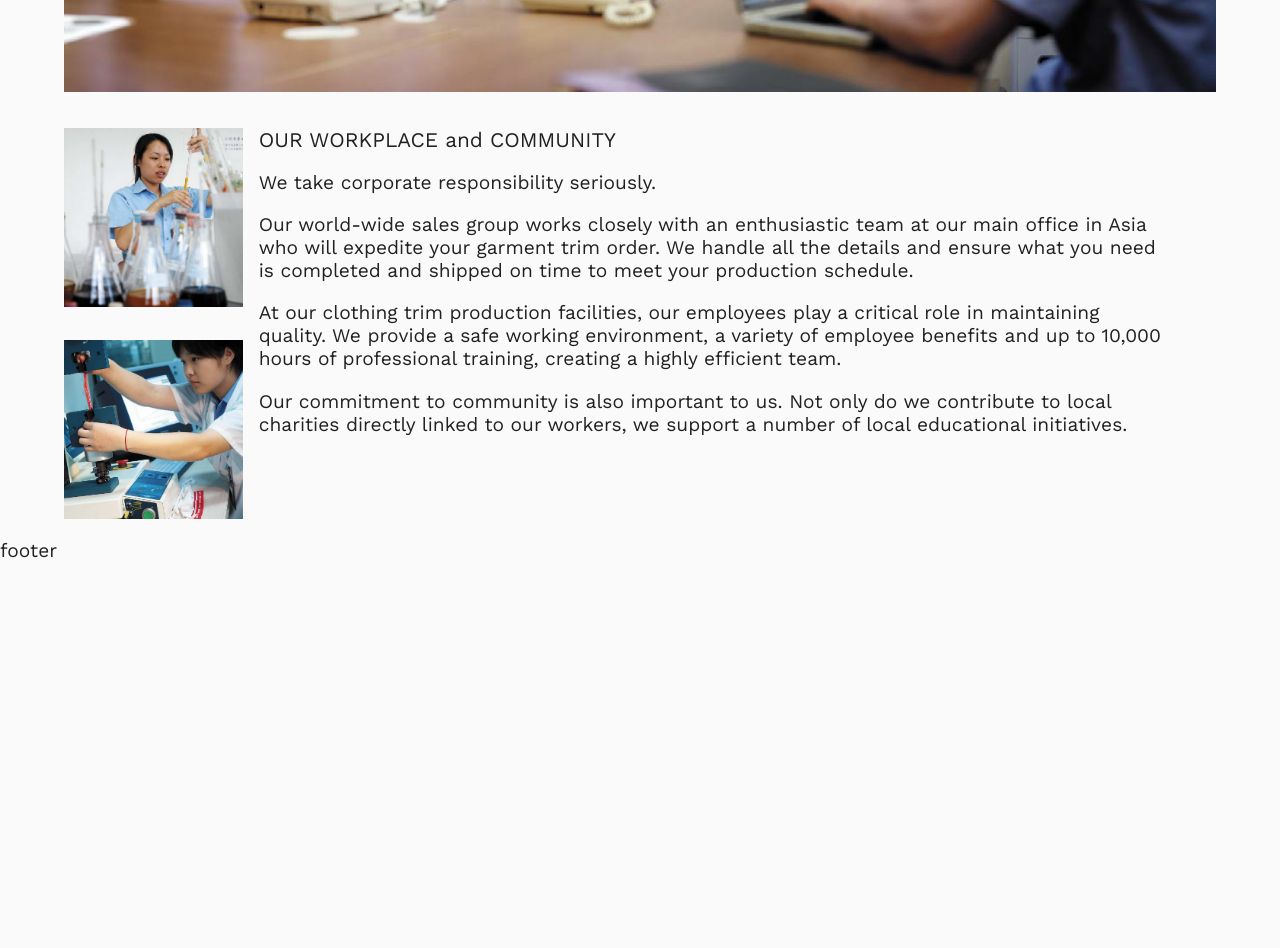
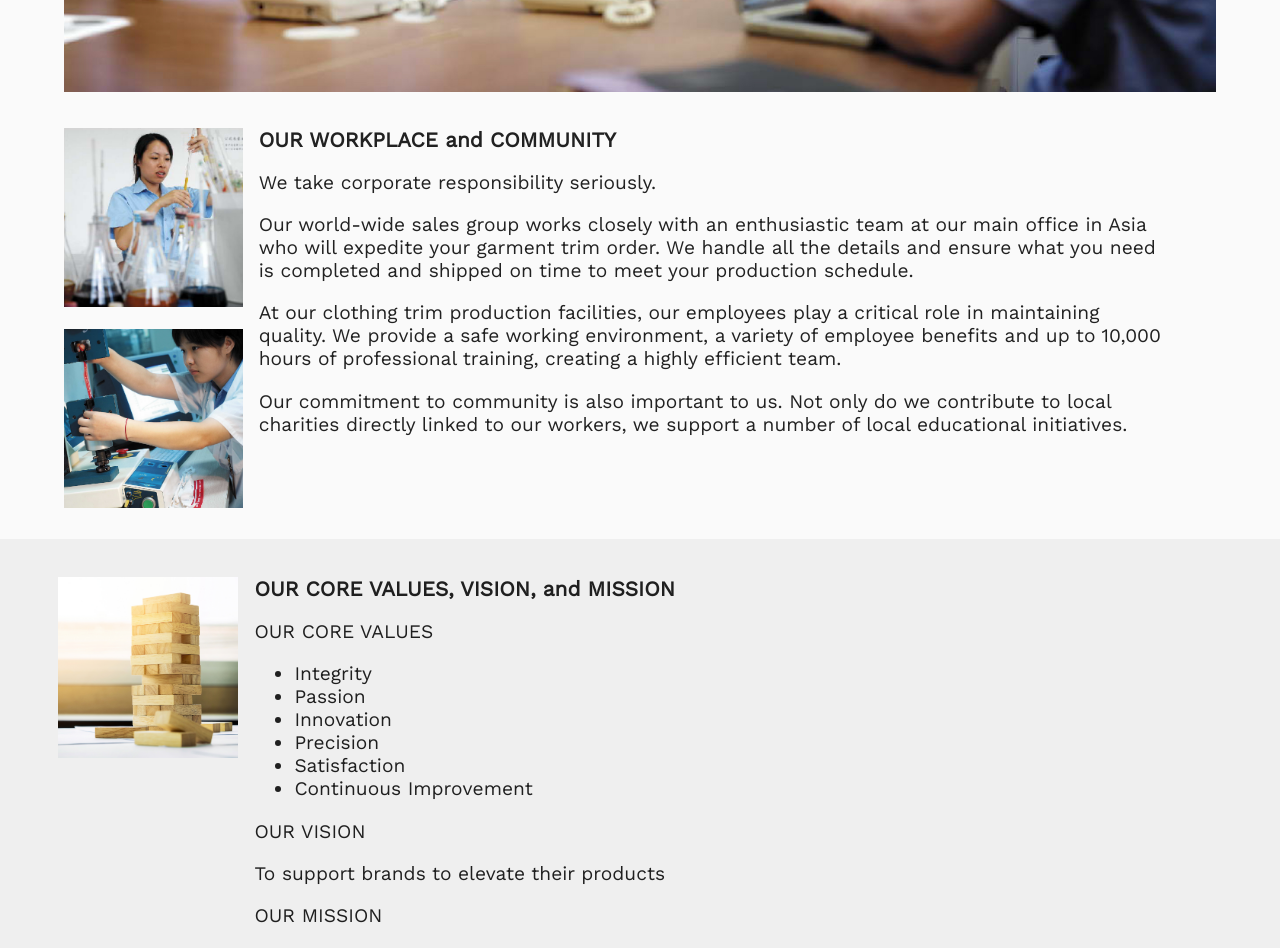
Before and after one commit to Annnnnieee/jml-apparel, a React (Create React App) app in the folder jml-apparel/: page /about-us in a window 1280 px wide. Shown: the part 420-1368 px from the top of the page. Before the commit the page ends 982 px from the top, so only its background shows below. Built offline with nearby package versions, Linux system fonts and the light colour scheme.

Commit message:
fixed margins, added styling to about us page

```diff
--- a/jml-apparel/src/About/About.js
+++ b/jml-apparel/src/About/About.js
@@ -22,14 +22,18 @@ const useStyles = makeStyles((theme) => ({
     introContainer: {
         maxWidth: "90%",
         margin: "auto",
-        marginBottom: "15px",
+        marginBottom: "2%",
+        [theme.breakpoints.down('sm')]: {
+            marginBottom: "2%",
+        },
     },
     introduction: {
         maxWidth: "95%",
-        marginBottom: "3%",
+        // marginBottom: "3%",
         [theme.breakpoints.down('sm')]: {
             maxWidth: "100%",
-            marginBottom: "7%",
+            // marginTop: "3%",
+            // marginBottom: "7%",
         },
     },
     itemContainer: {
@@ -38,16 +42,20 @@ const useStyles = makeStyles((theme) => ({
     },
     item: {
         background: "rgba(194, 194, 194, 0.2)",
-        padding: "3% 3% 3% 3%", // TODO fix this. 55 2 5
+        padding: "3% 4.5% 3% 4.5%", // TODO fix this. 55 2 5
         marginBottom: "10px",
-        flexGrow: 1,
-        flexShrink: 1,
+        [theme.breakpoints.down('xs')]: {
+            padding: "4% 4.5% 4% 4.5%",
+        },
     },
     images: {
         marginTop: "2%",
     },
     itemImg: {
-       paddingTop:"16%",
+        paddingTop: "10%",
+        [theme.breakpoints.down('xs')]: {
+            paddingTop: "2%",
+        },
     },
     itemTitle: {
         textTransform: "uppercase",
@@ -64,10 +72,10 @@ const useStyles = makeStyles((theme) => ({
     },
     grid: {
         marginTop: "2%",
-        [theme.breakpoints.down('xs')]: {
+        [theme.breakpoints.down('sm')]: {
             flexDirection: "column-reverse",
         },
-    }
+    },
 }));
 
 function About() {
@@ -82,12 +90,17 @@ function About() {
                     <img src={aboutCoverAlt} alt="about cover" />
                 </Hidden>
 
+
+
                 <Grid container spacing={2} justify="right" className={classes.grid}>
-                    <Grid item xs={12} sm={2} direction="column" >
-                        <img src={about01} alt="our community" />
-                        <img src={about02} alt="about our work" className={classes.itemImg}/>
+
+                    <Grid item xs={12} sm={0} md={2} direction="column" justify="space-between" >
+                        <Hidden only="sm">
+                            <img src={about01} alt="our community" />
+                            <img src={about02} alt="about our work" className={classes.itemImg} />
+                        </Hidden>
                     </Grid>
-                    <Grid item xs={12} sm={10} >
+                    <Grid item xs={12} sm={12} md={10} >
                         <div className={classes.introduction}>
                             <Typography variant="h2">OUR WORKPLACE and COMMUNITY</Typography>
                             <Typography variant="body2">
@@ -108,6 +121,36 @@ function About() {
                     </Grid>
                 </Grid>
             </div>
+
+            <div className={classes.item}>
+                <Grid container spacing={2} justify="right"  className={classes.itemsGrid}>
+                    <Grid item xs={12} sm={3} md={2} direction="column" justify="space-around" >
+                        <img src={about03} alt="our community" />
+                    </Grid>
+                    <Grid item xs={12} sm={9} md={10} >
+                        <div className={classes.introduction}>
+                            <Typography variant="h2">OUR CORE VALUES, VISION, and MISSION</Typography>
+                            <Typography variant="body2">
+                                <p>OUR CORE VALUES</p>
+                                <ul>
+                                    <li>Integrity</li>
+                                    <li>Passion</li>
+                                    <li>Innovation</li>
+                                    <li>Precision</li>
+                                    <li>Satisfaction</li>
+                                    <li>Continuous Improvement</li>
+                                </ul>
+
+                                <p>OUR VISION</p>
+                                <p>To support brands to elevate their products</p>
+
+                                <p>OUR MISSION</p>
+                                <p>To provide premium innovative trims and flexible quality service to high end sports brands</p>
+                            </Typography>
+                        </div>
+                    </Grid>
+                </Grid>
+            </div>
         </div>
     );
 }
--- a/jml-apparel/src/App.js
+++ b/jml-apparel/src/App.js
@@ -28,7 +28,7 @@ function App() {
         xs: 0,
         sm: 640,
         md: 1000,
-        lg: 1300,
+        lg: 1500,
         xl: 1920,
       },
     },
@@ -75,7 +75,7 @@ function App() {
   theme.typography.h2 = {
     fontFamily: "'Work Sans', sans-serif",
     fontSize: "2rem",
-    fontWeight: "normal",
+    fontWeight: "bold",
     [theme.breakpoints.only('md')]: {
       fontSize: "1.3rem",
     },
--- a/jml-apparel/src/Digital/Digital.js
+++ b/jml-apparel/src/Digital/Digital.js
@@ -27,7 +27,7 @@ const useStyles = makeStyles((theme) => ({
     introContainer: {
         maxWidth: "90%",
         margin: "auto",
-        marginBottom: "15px",
+        marginBottom: "2%",
     },
     itemContainer: {
         display: "flex",
@@ -35,10 +35,11 @@ const useStyles = makeStyles((theme) => ({
     },
     item: {
         background: "rgba(194, 194, 194, 0.2)",
-        padding: "3% 3% 3% 3%", // TODO fix this. 55 2 5
+        padding: "3% 4.5% 3% 4.5%", // TODO fix this. 55 2 5
         marginBottom: "10px",
-        flexGrow: 1,
-        flexShrink: 1,
+        [theme.breakpoints.down('xs')]: {
+            padding: "4% 4.5% 4% 4.5%",
+        },
     },
     images: {
         marginTop: "2%",
--- a/jml-apparel/src/Expo/Expo.js
+++ b/jml-apparel/src/Expo/Expo.js
@@ -26,7 +26,7 @@ const useStyles = makeStyles((theme) => ({
     introContainer: {
         maxWidth: "90%",
         margin: "auto",
-        marginBottom: "15px",
+        marginBottom: "2%",
     },
     expoHeader: {
         backgroundColor: "#484848",
@@ -39,10 +39,10 @@ const useStyles = makeStyles((theme) => ({
         display: "flex",
         flexDirection: "row",
         background: "rgba(194, 194, 194, 0.2)",
-        padding: "3% 3% 3% 3%",
+        padding: "3% 4.5% 3% 4.5%", // TODO fix this. 55 2 5
         marginBottom: "10px",
         [theme.breakpoints.down('xs')]: {
-            padding: "4% 4% 4% 4%",
+            padding: "4% 4.5% 4% 4.5%",
         },
     },
     expoDescription: {
--- a/jml-apparel/src/Product/Product.js
+++ b/jml-apparel/src/Product/Product.js
@@ -22,9 +22,9 @@ const useStyles = makeStyles((theme) => ({
     introductionContainer: {
         maxWidth: "90%",
         margin: "auto",
-        marginBottom: "15px",
+        marginBottom: "2%",
         [theme.breakpoints.down('sm')]: {
-            marginBottom: "7%",
+            marginBottom: "3%",
         },
     },
     introduction: {
@@ -46,7 +46,7 @@ const useStyles = makeStyles((theme) => ({
         padding: "3% 3% 3% 3%", // TODO needs to change based on the size.
         marginBottom: "12px",
         [theme.breakpoints.down('xs')]: {
-            padding: "4% 4% 4% 4%",
+            padding: "4% 4.5% 4% 4.5%",
         },
     },
     itemImage: {
@@ -77,57 +77,30 @@ const useStyles = makeStyles((theme) => ({
 
 }));
 
+function Item(props) {
+    const classes = useStyles();
+    return (
+        <Grid container item xs={12} sm={6} spacing={1} className={classes.item} justify="space-between">
+            <Grid item xs={12} sm={5} md={6} >
+                <img src={props.imgSrc} className={classes.itemImage} alt="product offering" />
+            </Grid>
+            <Grid item xs={12} sm={7} md={6} >
+                <div className={classes.itemDetail}>
+                    <Typography variant="h2"><div className={classes.itemDetailTitle}>{props.title}</div> </Typography>
+                    <Typography variant="body2">
+                        <ul className={classes.itemDetailList}>
+                            {props.description.map(detail => (
+                                <li>{detail}</li>
+                            ))}
+                        </ul>
+                    </Typography>
+                </div>
+            </Grid>
+        </Grid>
+    )
+}
+
 function Product(props) {
-    const products = [
-        {
-            imgSrc: elastics,
-            description: {
-                title: "Elastics", details: [
-                    "Bra straps",
-                    "Underband and waistband elastics",
-                    "Gripper elastics",
-                    "Mesh",
-                    "Recycled elastics",
-                    "Biodegradable elastics",
-                    "Anti-microbial elastics"
-                ]
-            }
-        },
-        {
-            imgSrc: drawcords,
-            description: {
-                title: "Drawcords", details: [
-                    "Metal tipped",
-                    "TPU tipped",
-                    "ABS tipped",
-                    "Specialty tips",
-                    "Stretch",
-                    "Non-stretch"
-                ]
-            }
-        },
-        {
-            imgSrc: hangtags,
-            description: {
-                title: "Hangtags", details: [
-                    "Paper hangtag",
-                    "Paper packaging",
-                    "Shopping bags"
-                ]
-            }
-        },
-        {
-            imgSrc: labels,
-            description: {
-                title: "Labels", details: [
-                    "Woven Labels",
-                    "Print Labels"
-                ]
-            }
-        }
-
-    ]
-
     const classes = useStyles();
     return (
         <div className={classes.root}>
@@ -172,27 +145,46 @@ function Product(props) {
             <div style={{ padding: 0 }}>
 
                 <Grid container className={classes.itemsContainer} justify="space-between"  >
-                    {
-                        products.map(product => (
-                            <Grid container item xs={12} sm={6} spacing={1} className={classes.item} justify="space-between">
-                                <Grid item xs={12} sm={5} md={6} >
-                                    <img src={product.imgSrc} className={classes.itemImage} alt="product offering" />
-                                </Grid>
-                                <Grid item xs={12} sm={7} md={6} >
-                                    <div className={classes.itemDetail}>
-                                        <Typography variant="h2"><div className={classes.itemDetailTitle}>{product.description.title}</div> </Typography>
-                                        <Typography variant="body2">
-                                            <ul className={classes.itemDetailList}>
-                                                {product.description.details.map(detail => (
-                                                    <li>{detail}</li>
-                                                ))}
-                                            </ul>
-                                        </Typography>
-                                    </div>
-                                </Grid>
-                            </Grid>
-                        ))
-                    }
+                    <Item
+                        imgSrc={elastics}
+                        title="Elastics"
+                        description={[
+                            "Bra straps",
+                            "Underband and waistband elastics",
+                            "Gripper elastics",
+                            "Mesh",
+                            "Recycled elastics",
+                            "Biodegradable elastics",
+                            "Anti-microbial elastics"
+                        ]} />
+
+                    <Item
+                        imgSrc={drawcords}
+                        title="Drawcords"
+                        description={[
+                            "Metal tipped",
+                            "TPU tipped",
+                            "ABS tipped",
+                            "Specialty tips",
+                            "Stretch",
+                            "Non-stretch"
+                        ]} />
+                    <Item
+                        imgSrc={hangtags}
+                        title="Hangtags"
+                        description={[
+                            "Paper hangtag",
+                            "Paper packaging",
+                            "Shopping bags"
+                        ]} />
+                    <Item
+                        imgSrc={labels}
+                        title="Labels"
+                        description={[
+                            "Woven Labels",
+                            "Print Labels"
+                        ]} />
+
                 </Grid>
             </div>
         </div>
--- a/jml-apparel/src/Quality/Quality.js
+++ b/jml-apparel/src/Quality/Quality.js
@@ -22,14 +22,14 @@ const useStyles = makeStyles((theme) => ({
     introContainer: {
         maxWidth: "90%",
         margin: "auto",
-        marginBottom: "15px",
+        marginBottom: "2%",
     },
     introduction: {
         maxWidth: "95%",
-        marginBottom: "3%",
+        marginBottom: "2%",
         [theme.breakpoints.down('sm')]: {
             maxWidth: "100%",
-            marginBottom: "7%",
+            marginBottom: "3%",
         },
     },
     expoHeader: {
@@ -43,10 +43,10 @@ const useStyles = makeStyles((theme) => ({
         display: "flex",
         flexDirection: "row",
         background: "rgba(194, 194, 194, 0.2)",
-        padding: "3% 3% 3% 3%",
+        padding: "3% 4.5% 3% 4.5%", // TODO fix this. 55 2 5
         marginBottom: "10px",
         [theme.breakpoints.down('xs')]: {
-            padding: "4% 4% 4% 4%",
+            padding: "4% 4.5% 4% 4.5%",
         },
     },
     expoDescription: {
```
